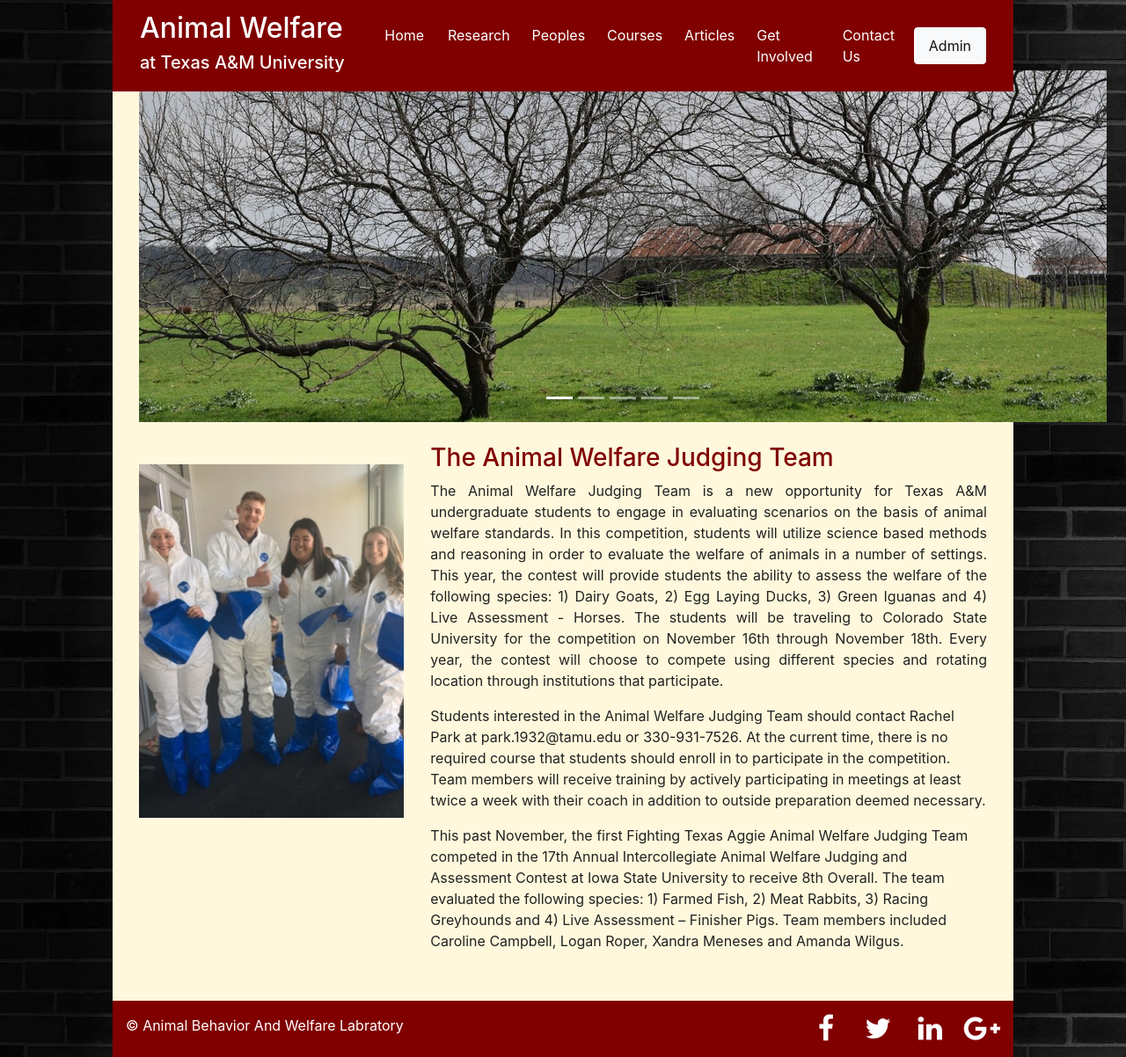
After one commit to sanjibbaral435/SaaStars, a Django app: page /awjt/ in a window 1280 px wide. The commit adds this page. Shown: the whole page at 88% size. Run offline with Django 3.2, Linux system fonts and the light colour scheme; parts of the project's set-up code (start-up, migrations or seed data) failed here and were passed over; some libraries are stand-ins or nearby versions.

Commit message:
Added Content for the Get Involved Page - Sanjib

```diff
--- /dev/null
+++ b/animalscience/animalscience/templates/awjt.html
@@ -0,0 +1,75 @@
+{% extends login_status|yesno:"logged_in.html,not_logged_in.html" %}
+
+
+{% block content %}
+
+{% load staticfiles %}
+<!-- Header with Background Image -->
+<header class="business-header">
+    <div class="container">
+        <div class="row">
+            <div class="col-sm-auto"><div id="phage-carousel" class="carousel slide" data-ride="carousel">
+
+            <!-- Indicators -->
+            <ul class="carousel-indicators">
+                <li data-target="#phage-carousel" data-slide-to="0" class="active"></li>
+                <li data-target="#phage-carousel" data-slide-to="1"></li>
+                <li data-target="#phage-carousel" data-slide-to="2"></li>
+                <li data-target="#phage-carousel" data-slide-to="3"></li>
+                <li data-target="#phage-carousel" data-slide-to="4"></li>
+            </ul>
+
+            <!-- The slideshow -->
+            <div class="carousel-inner">
+                <div class="carousel-item active">
+                    <img src="{% static 'images/Slider/slider_1.jpg' %}" alt="Phage 1">
+                </div>
+                <div class="carousel-item">
+                    <img src="{% static 'images/Slider/slider_2.jpg' %}" alt="Phage 2">
+                </div>
+                <div class="carousel-item">
+                    <img src="{% static 'images/Slider/slider_3.jpg' %}" alt="Phage 3">
+                </div>
+                <div class="carousel-item">
+                    <img src="{% static 'images/Slider/slider_4.jpg' %}" alt="Phage 4">
+                </div>
+                <div class="carousel-item">
+                    <img src="{% static 'images/Slider/slider_5.jpg' %}" alt="Phage 5">
+                </div>
+            </div>
+
+            <!-- Left and right controls -->
+            <a class="carousel-control-prev" href="#phage-carousel" data-slide="prev">
+                <span class="carousel-control-prev-icon"></span>
+            </a>
+            <a class="carousel-control-next" href="#phage-carousel" data-slide="next">
+                <span class="carousel-control-next-icon"></span>
+            </a>
+
+        </div></div>
+
+        </div>
+    </div>
+</header>
+
+<div class="container">
+  <div class="row">
+    <div class="col-sm-4">
+      <br><br>
+      <div class="panel panel-primary">
+        <div class="panel-body"><img src="{% static 'images/awjtc2.jpg' %}" class="img-responsive" width="100%" height="100%" alt="Image"></div>
+      </div>
+    </div>
+    <div class="col-sm-8">
+      <h3 class="mt-4 text-maroon">The Animal Welfare Judging Team</h3>
+      <p class="text-justify">The Animal Welfare Judging Team is a new opportunity for Texas A&M undergraduate students to engage in evaluating scenarios on the basis of animal welfare standards. In this competition, students will utilize science based methods and reasoning in order to evaluate the welfare of animals in a number of settings. This year, the contest will provide students the ability to assess the welfare of the following species: 1) Dairy Goats, 2) Egg Laying Ducks, 3) Green Iguanas and 4) Live Assessment - Horses. The students will be traveling to Colorado State University for the competition on November 16th through November 18th. Every year, the contest will choose to compete using different species and rotating location through institutions that participate.</p>
+      <p>Students interested in the Animal Welfare Judging Team should contact Rachel Park at park.1932@tamu.edu or 330-931-7526. At the current time, there is no required course that students should enroll in to participate in the competition. Team members will receive training by actively participating in meetings at least twice a week with their coach in addition to outside preparation deemed necessary.</p>
+      <p>This past November, the first Fighting Texas Aggie Animal Welfare Judging Team competed in the 17th Annual Intercollegiate Animal Welfare Judging and Assessment Contest at Iowa State University to receive 8th Overall. The team evaluated the following species: 1) Farmed Fish, 2) Meat Rabbits, 3) Racing Greyhounds and 4) Live Assessment – Finisher Pigs. Team members included Caroline Campbell, Logan Roper, Xandra Meneses and Amanda Wilgus.</p>
+    </div>
+  </div>
+</div><br><br>
+
+
+<!-- /.container -->
+
+{% endblock %}
--- a/animalscience/animalscience/templates/get_involved.html
+++ b/animalscience/animalscience/templates/get_involved.html
@@ -67,13 +67,14 @@
 members! If you want to join the research team at TAMU contact us <a href="/contact_us/" target="_blank">here</a></p>
 
             <h5 class="mt-4 text-maroon">Animal Welfare Club</h5>
-            <p class="text-justify" class="mt-4 text-maroon">Content To be Added</p>
+            <p class="text-justify" class="mt-4 text-maroon">The Animal Welfare and Behavior Club is a student organization that aims to promote awareness and education of animal welfare to Texas A&M University and the greater community. The AWBC provides students with opportunities to interact with professionals in the field of animal welfare and gain animal experience through volunteer service. Each semester we will be hosting presentations, guest speakers, mock welfare judging competitions, and educational trips.</p>
 
+            <p class="text-justify">We are open to all undergraduate students, graduate students, faculty, and staff members. Those who are interested in the Animal Welfare and Behavior Club should contact Xandra Meneses at presidenttamuawbc@gmail.com or Kayla Cates at vptamuawbc@gmail.com</p>
 
 
             <h5 class="mt-4 text-maroon">Animal Welfare Judging Team</h5>
             <p class="text-justify" class="mt-4 text-maroon">Visit the AWJAC Page <a href="https://awjac.org/" target="_blank">here</a></p>
-            <p class="text-justify" class="mt-4 text-maroon">Content To be Added</p>
+            <p class="text-justify" class="mt-4 text-maroon">The Animal Welfare Judging Team is a new opportunity for Texas A&M undergraduate students to engage in evaluating scenarios on the basis of animal welfare standards. In this competition, students will utilize science based methods and reasoning in order to evaluate the welfare of animals in a number of settings. This year ... <a href = "/awjt/">read more</a></p>
 
         </div>
         <!--<div class="col-sm-1"></div>-->
--- a/animalscience/animalscience/templates/not_logged_in.html
+++ b/animalscience/animalscience/templates/not_logged_in.html
@@ -58,7 +58,7 @@
                         <a class="nav-link text-white" href="/research/" title="Research">Research</a>
                     </li>&nbsp;&nbsp;
                     <li class="nav-item">
-                        <a class="nav-link text-white" href="/peoples/" title="Peoples">People</a>
+                        <a class="nav-link text-white" href="/peoples/" title="Peoples">Peoples</a>
                     </li>&nbsp;&nbsp;
                     <li class="nav-item">
                         <a class="nav-link text-white" href="/courses/" title="Courses">Courses</a>
--- a/animalscience/animalscience/urls.py
+++ b/animalscience/animalscience/urls.py
@@ -49,6 +49,7 @@ urlpatterns = [
     url(r'^peoples_amanda/', views.peoples_amanda, name='peoples_amanda'),
     url(r'^peoples_rachel/', views.peoples_rachel, name='peoples_rachel'),
     url(r'^peoples_emily/', views.peoples_emily, name='peoples_emily'),
+    url(r'^awjt/', views.awjt, name='awjt'),
     url(r'^admin/',admin.site.urls, name ='admin'),
 ]
 
--- a/animalscience/animalscience/webapp/views.py
+++ b/animalscience/animalscience/webapp/views.py
@@ -73,6 +73,9 @@ def peoples_emily(request):
 def peoples_rachel(request):
 	return render(request, 'peoples_rachel.html')
 
+def awjt(request):
+	return render(request, 'awjt.html')
+
 def login(request):
     msg = dict()
     if request.method == 'POST':
```
Also changed, not shown: animalscience/animalscience/templates/projects_old.html (deleted, +0 -75 lines), animalscience/animalscience/static/images/awjtc2.jpg (added).
